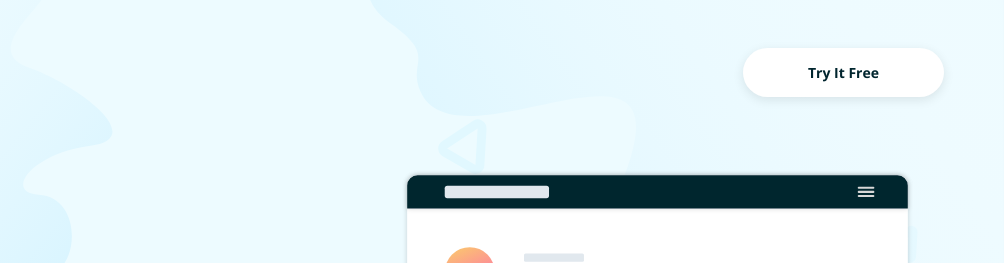
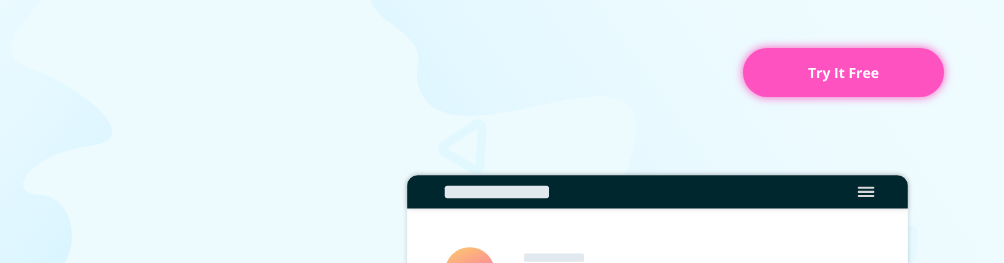
Before and after one commit to Nmarcaud/3.1-huddle-mobile-first, a plain HTML site: page index.html in a window 1280 px wide. In both pictures the pointer is over the link "Try It Free". Shown: the top 263 px of the page, 276-1280 px from the left. Drawn offline with nearby package versions, Linux system fonts and the light colour scheme.

Commit message:
Modification des remarques de Benoist sur le focus et hover

```diff
--- a/css/style.css
+++ b/css/style.css
@@ -1,5 +1,5 @@
 /* CSS
-Premier test avec Grdi et Mobile First*/
+Premier test avec Grid et Mobile First*/
 
 /* Colors */
 :root {
@@ -58,8 +58,14 @@ ul {
     border-radius: 5rem;
     background: var(--accent);
     color: #fff;
+    transition: .4s;
 }
-
+.btn:hover,
+.btn:focus {
+    background: white;
+    color:var(--accent);
+    box-shadow: 0px 0px 10px var(--accent);
+}
 
 
 /* Header */
@@ -96,7 +102,14 @@ ul {
     font-size: 1rem;
     font-weight: 700;
     color: var(--text-primary-color);
+    transition: .4s;
+}
 
+.header-nav .cta:hover,
+.header-nav .cta:focus {
+    background: var(--accent);
+    color: white;
+    box-shadow: 0px 0px 10px var(--accent);
 }
 
 
@@ -153,7 +166,6 @@ ul {
 
 
 /*  Features */
-
 .main-content{
     padding-bottom: 2rem;
 }
--- a/index.html
+++ b/index.html
@@ -27,14 +27,14 @@
             <!-- Navigation -->
             <nav class="header-nav">
                 <img class="header-logo" src="img/color_logo_transparent.png" srcset="img/color_logo_transparent@2x.png 2x" alt="Logo Huddle">
-                <a class="btn cta" href="">Try It Free</a>
+                <a class="btn cta" href="#">Try It Free</a>
             </nav>
 
             <!-- Text content -->
             <div class="header-text">
                 <h1>Build The Community Your Fans Will Love</h1>
                 <p>Huddle re-imagines the way we build communities. You have a voice, but so does your audience. Create connections with your users as you engage in genuine discussion.</p>
-                <a class="btn cta" href="">Get Started For Free</a>
+                <a class="btn cta" href="#">Get Started For Free</a>
             </div>
 
             <!-- Image illustration-->
```
